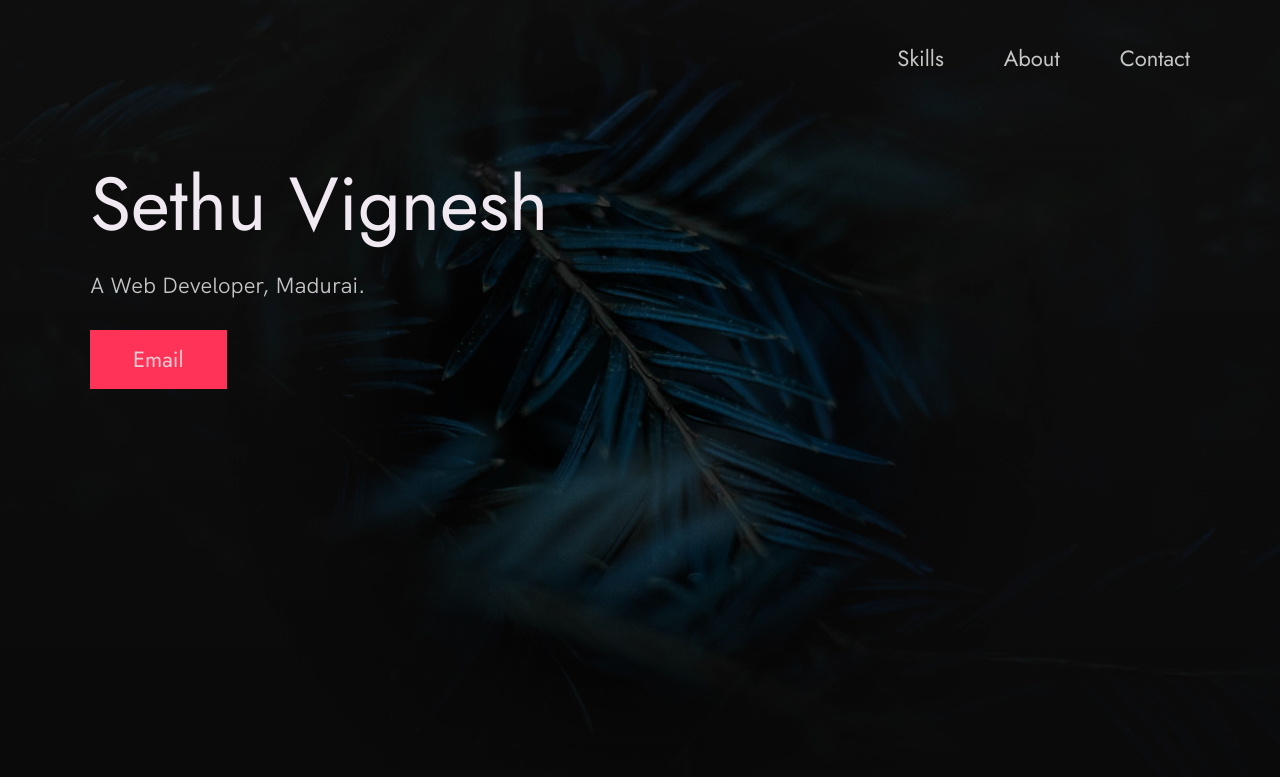
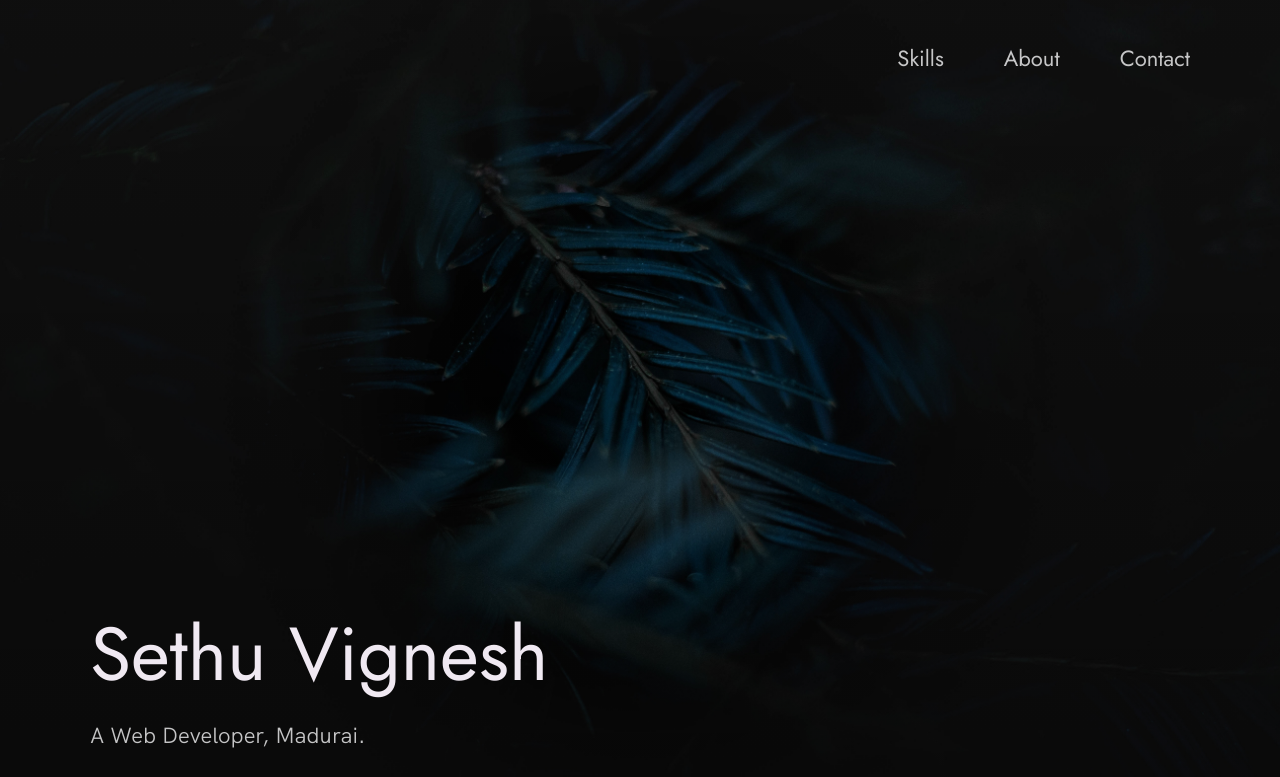
Before and after one commit to sethuvicky/portfolio, a plain HTML site: page index.html in a window 1280 px wide. Shown: the top 777 px of the page. Drawn offline with Linux system fonts and the light colour scheme.

Commit message:
Update index.html

```diff
--- a/index.html
+++ b/index.html
@@ -32,7 +32,7 @@
         </ul>
       </nav>
     </div>
-    <div style="margin-top:50px;" class="header__text-box row">
+    <div style="margin-top:500px;" class="header__text-box row">
 
         <h1 class="heading-primary">
 
```
